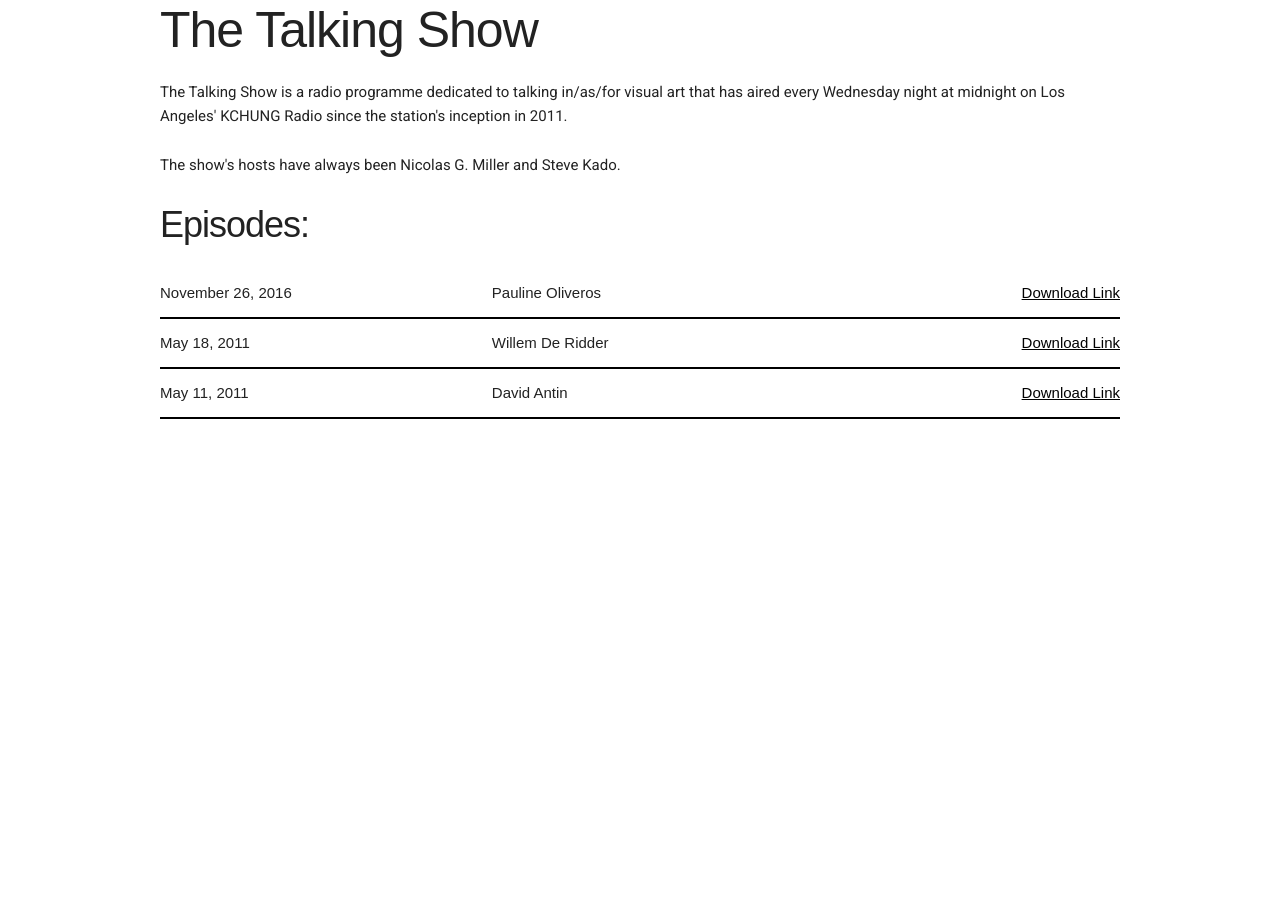
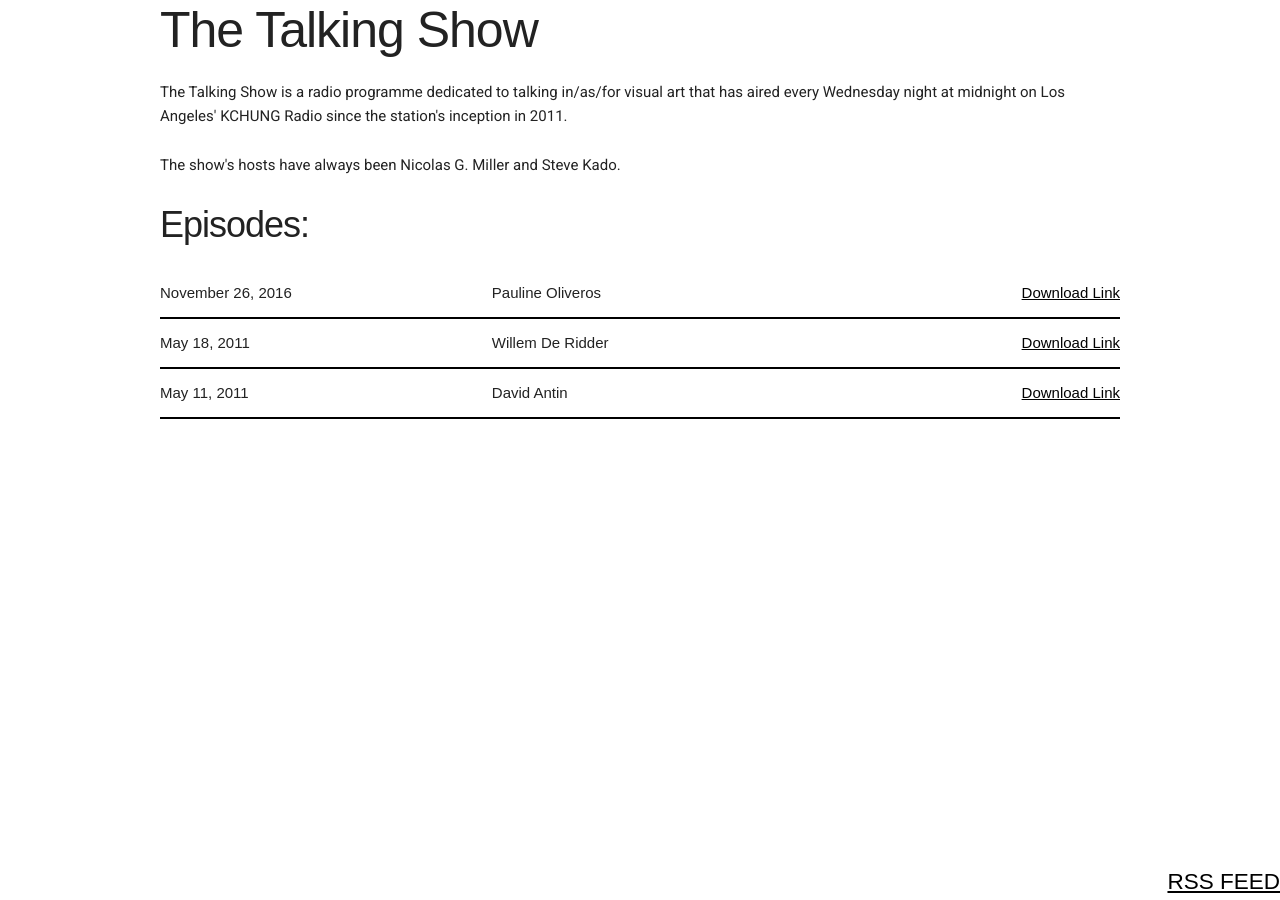
Before and after one commit to ssssssssk/Talking_Show, a Jekyll site: the page built from index.html, in a window 1280 px wide. Built offline with Jekyll 4.4.1, drawn with Linux system fonts in a browser that asks for light colours; some web fonts are replaced.

Commit message:
Now added RSS?

```diff
--- a/_layouts/default.html
+++ b/_layouts/default.html
@@ -57,6 +57,7 @@
 	</script>
 	<script src="https://www.google-analytics.com/analytics.js" async defer></script>-->
 	<footer>
+	<a href="{{site.baseurl}}/feed.xml">RSS FEED</a>
 	</footer>
 </body>
 </html>
--- a/css/skeleton.css
+++ b/css/skeleton.css
@@ -121,6 +121,15 @@
 html {
   font-size: 62.5%; }
   body {
+    font-size: 1.5em; /* currently ems cause chrome bug misinterpreting rems on body element */
+    line-height: 1.6;
+    font-weight: 400;
+
+    color: #222; }
+
+    footer {position: fixed;
+      right: 0;
+      bottom: 0;
       font-size: 1.5em; /* currently ems cause chrome bug misinterpreting rems on body element */
       line-height: 1.6;
       font-weight: 400;
```
Lines whose indentation alone changed are shown as unchanged.
